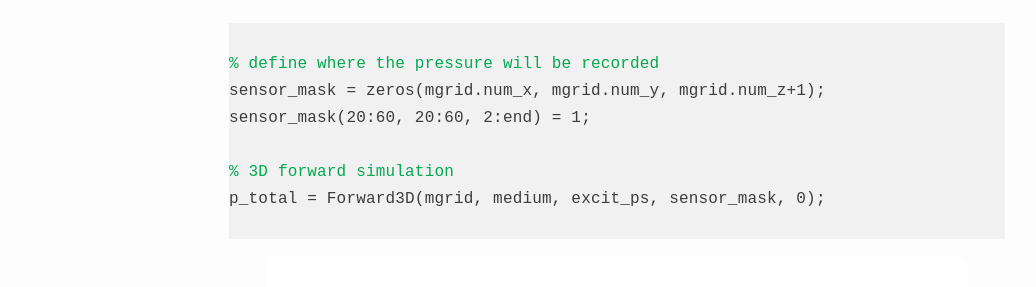
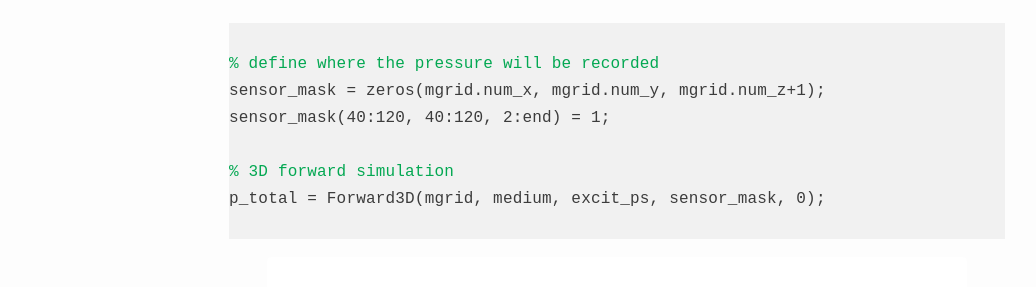
Before and after one commit to m-SOUND/mSOUND, a Jekyll site: the page built from _posts/2019-07-27-TMDM_3D_homogeneous.html, in a window 1280 px wide and 900 px high, scrolled down 2468 px. Shown: the part 205-492 px from the top of the window, without its empty margins (23-1059 px from the left). Built offline with Jekyll 4.4.1, drawn with Linux system fonts in a browser that asks for light colours.

Commit message:
Update 2019-07-27-TMDM_3D_homogeneous.html

```diff
--- a/_posts/2019-07-27-TMDM_3D_homogeneous.html
+++ b/_posts/2019-07-27-TMDM_3D_homogeneous.html
@@ -117,7 +117,7 @@ pressure at the xz and xy plane.
 <code>
 <font color="#03a852">% define where the pressure will be recorded</font>
 sensor_mask = zeros(mgrid.num_x, mgrid.num_y, mgrid.num_z+1);
-sensor_mask(20:60, 20:60, 2:end) = 1;
+sensor_mask(40:120, 40:120, 2:end) = 1;
 
 <font color="#03a852">% 3D forward simulation</font>
 p_total = Forward3D(mgrid, medium, excit_ps, sensor_mask, 0);
```
